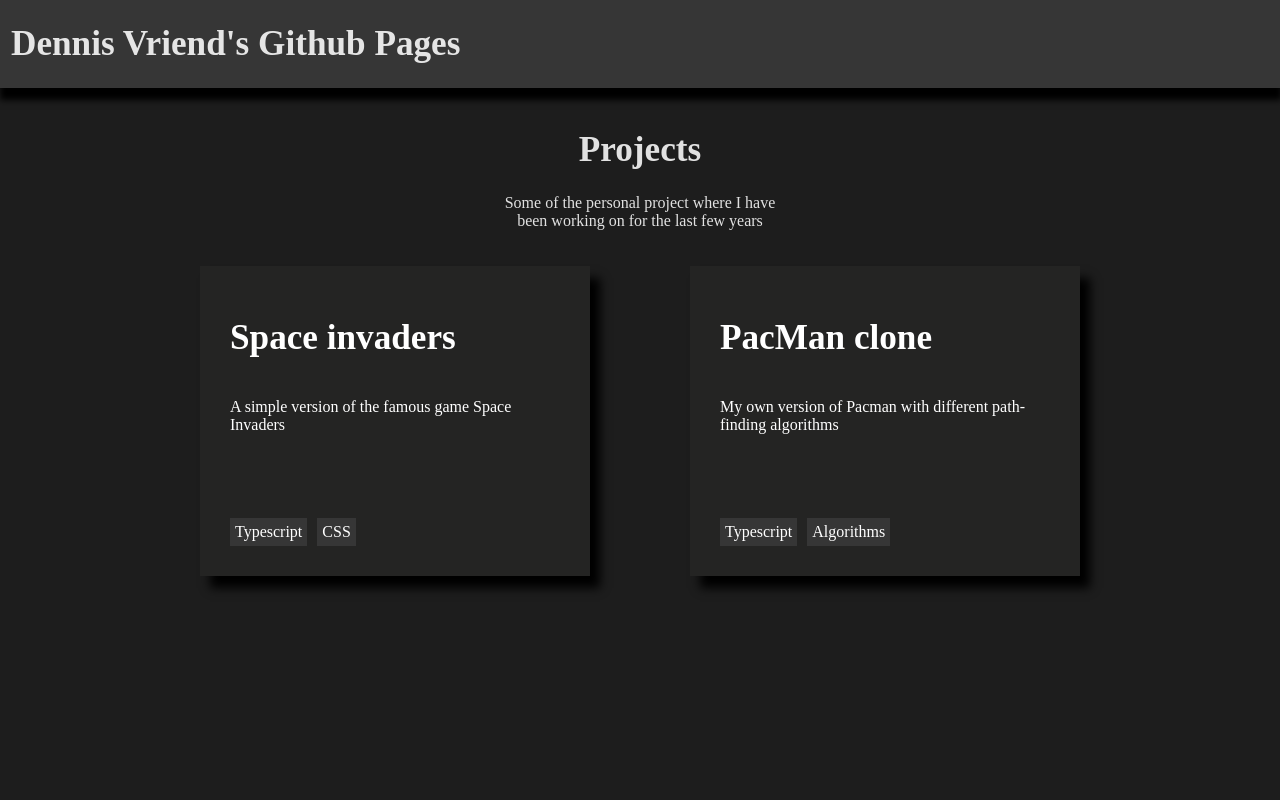
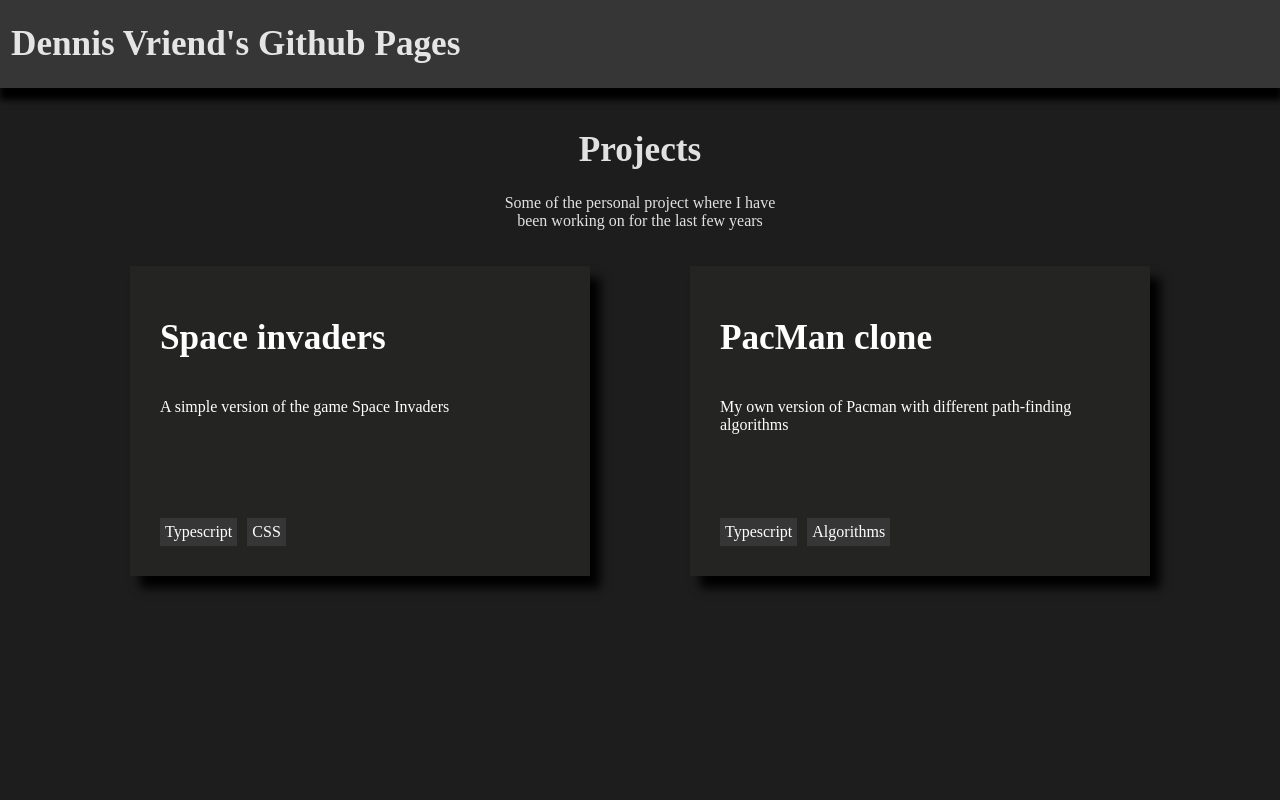
Before and after one commit to Dennis539/Dennis539.github.io, a React (Vite) app: page / in a window 1280 px wide. Shown: the top 800 px of the page. Built offline with nearby package versions, Linux system fonts and the light colour scheme; the HTML template or start-up script is replaced by a standard one.

Commit message:
Fixed small bug in sizing

```diff
--- a/projects.ts
+++ b/projects.ts
@@ -1,7 +1,7 @@
 const Projects = [
     {
         Name: "Space invaders",
-        Description: "A simple version of the famous game Space Invaders",
+        Description: "A simple version of the game Space Invaders",
         Skills: ["Typescript", "CSS"],
         Url: "https://Dennis539.github.io/SpaceInvaders",
     },
--- a/src/components/projectComponent/projectcomponent.module.css
+++ b/src/components/projectComponent/projectcomponent.module.css
@@ -5,6 +5,7 @@
     padding: 30px;
     max-height: 250px;
     box-shadow: black 10px 12px 0.6em;
+    width: 400px;
 }
 
 .projectCard p {
```
Also changed, not shown: 3 other files (tests, documents, lock files or other folders).
